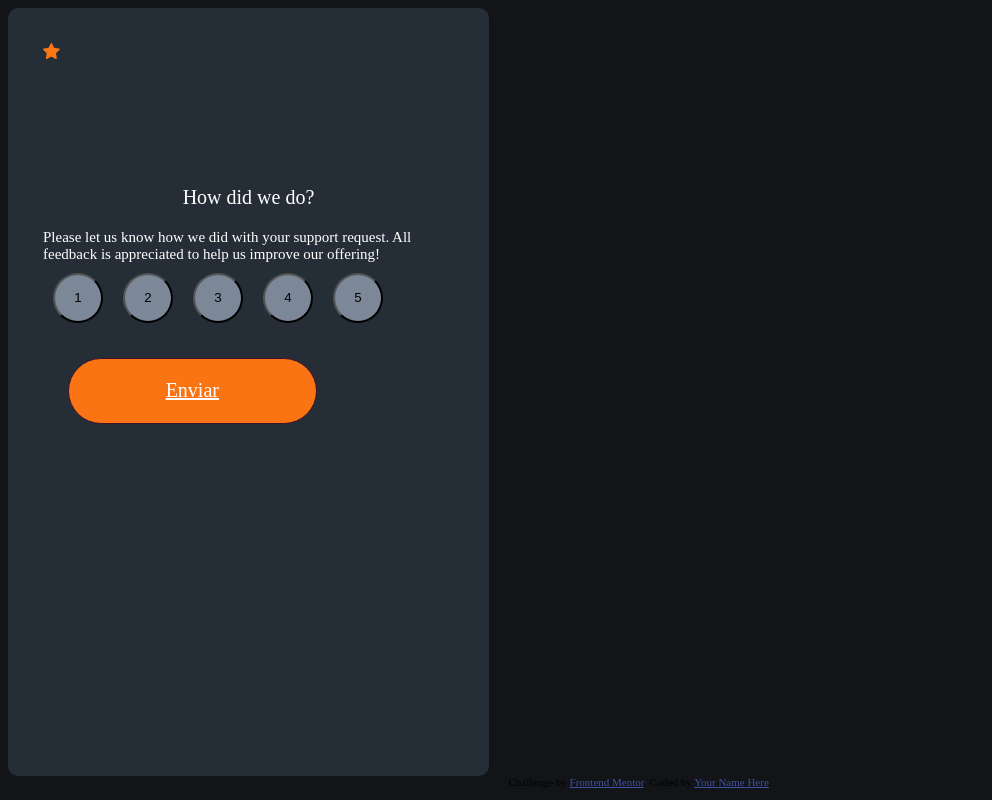
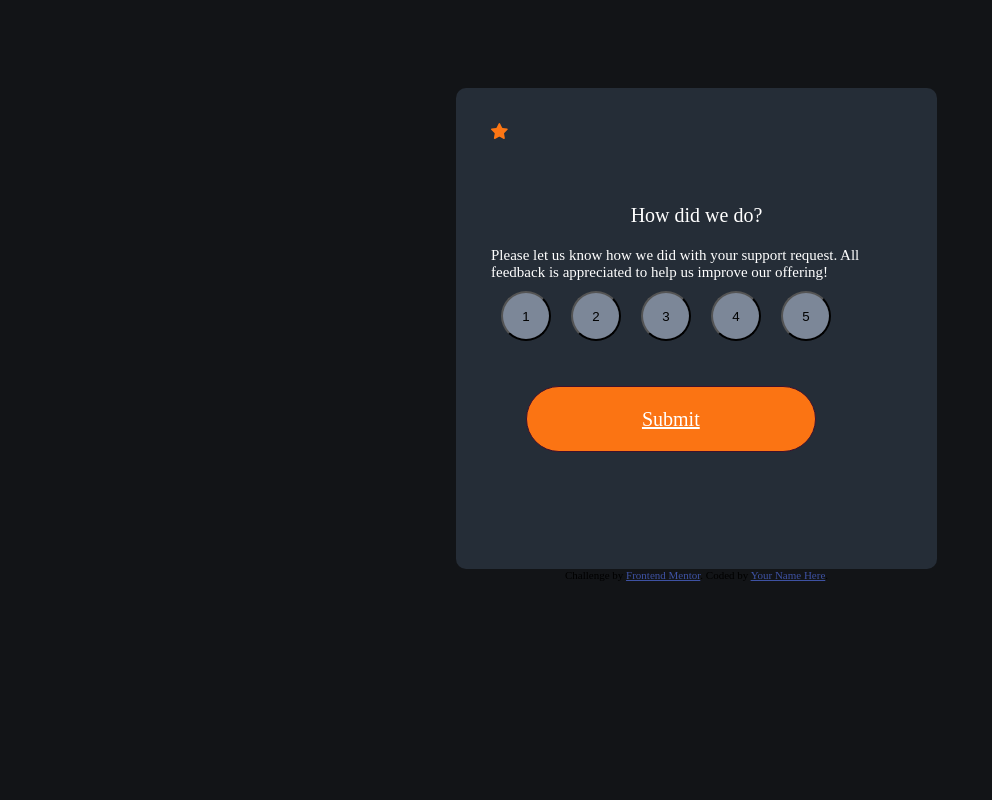
Before and after one commit to Wandersonav/interactive-rating-component-main, a plain HTML site: page index.html in a window 1280 px wide. Shown: the whole page, without its empty margins (0-992 px from the left). Drawn offline with Linux system fonts and the light colour scheme; files whose address does not match are found by name.

Commit message:
Finalizado

```diff
--- a/index.html
+++ b/index.html
@@ -15,7 +15,7 @@
 
   <!-- Rating state start -->
 <div class="Principal">
-  <img src="file:///C:/Users/Wanderson/Documents/Programa%C3%A7%C3%A3o/Estudo%20programa%C3%A7%C3%A3o/Desafios/interactive-rating-component-main/images/icon-star.svg">
+  <img src="./images/icon-star.svg">
  <p >How did we do?</p>
   Please let us know how we did with your support
   request. All feedback is appreciated to help us
@@ -31,7 +31,7 @@
 
 
 <div>
-  <a  class="envio" id="envio"  href = "index2.html">Enviar</a>
+  <a  class="envio" id="envio"  href = "index2.html">Submit</a>
 </div>
 
 <!-- <a id="outra" class="outra" href = "index2.html"></a>
--- a/style.css
+++ b/style.css
@@ -1,6 +1,12 @@
 body{
 
 background:hsl(216, 12%, 8%);
+width: 481px;
+height: 568px;
+
+position: absolute;
+left: 35%;
+top: 10%
 
 }
 
@@ -20,10 +26,9 @@ color: hsl(228, 45%, 44%);
 background:hsl(213, 19%, 18%);
 color:white;
 font-size:15px;
-position:Flexbox;
 padding: 35px;
 width: 481px;
-height: 768px;
+height: 481px;
 display: Flexbox;
 border-radius: 10px;
 box-sizing: border-box;
@@ -36,7 +41,7 @@ box-sizing: border-box;
 
 font-size:20px;
 color:white;
-padding-top: 25%;
+padding-top: 10%;
 text-align: center;
 }
 
@@ -55,10 +60,10 @@ text-align:center;
     font-size:20px;
     color:white;
     width: 50%;
-    padding: 5% 5% 5%;
+    padding: 5% 10% 5%;
     border-radius: 50px;
     border: 1px solid #40112D;
-    margin:25px;
+    margin:35px;
     display:inline-block;
     text:center
 
--- a/style2.css
+++ b/style2.css
@@ -5,7 +5,7 @@ body section{
     position:Flexbox;
     padding: 35px;
     width: 481px;
-    height: 768px;
+    height: 481px;
     display: Flexbox;
     border-radius: 10px;
     box-sizing: border-box;
@@ -17,7 +17,9 @@ body section{
     body{
 
         background:hsl(216, 12%, 8%);
-
+        position: absolute;
+        left: 35%;
+        top: 10%
         }
 
 
```
Also changed, not shown: index2.html (+1 -1 lines).
